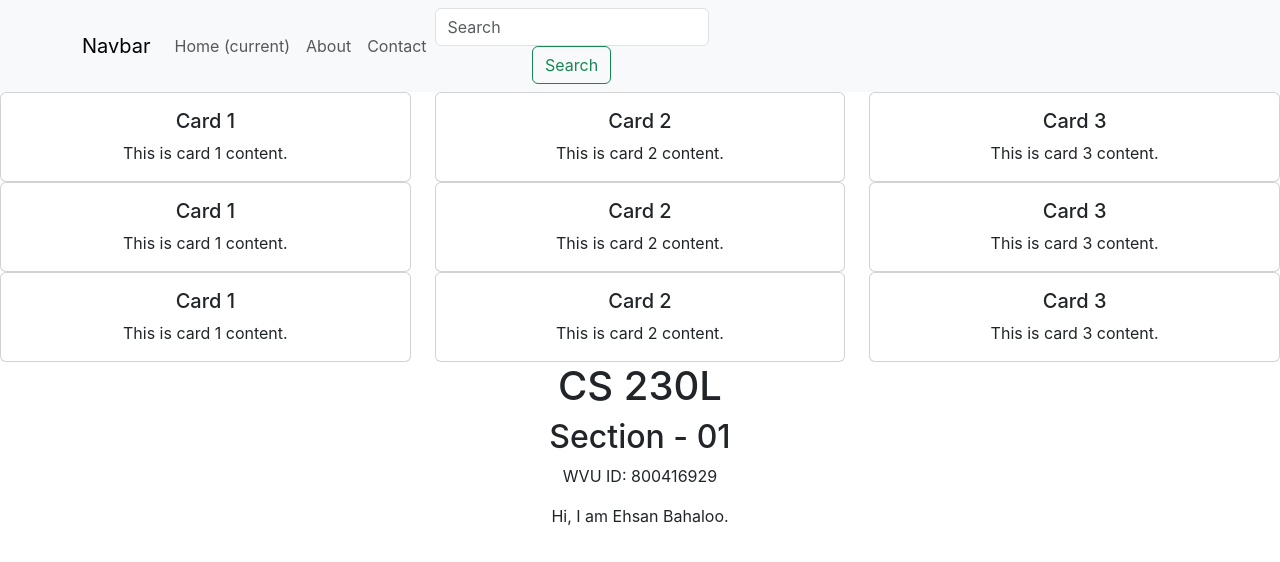
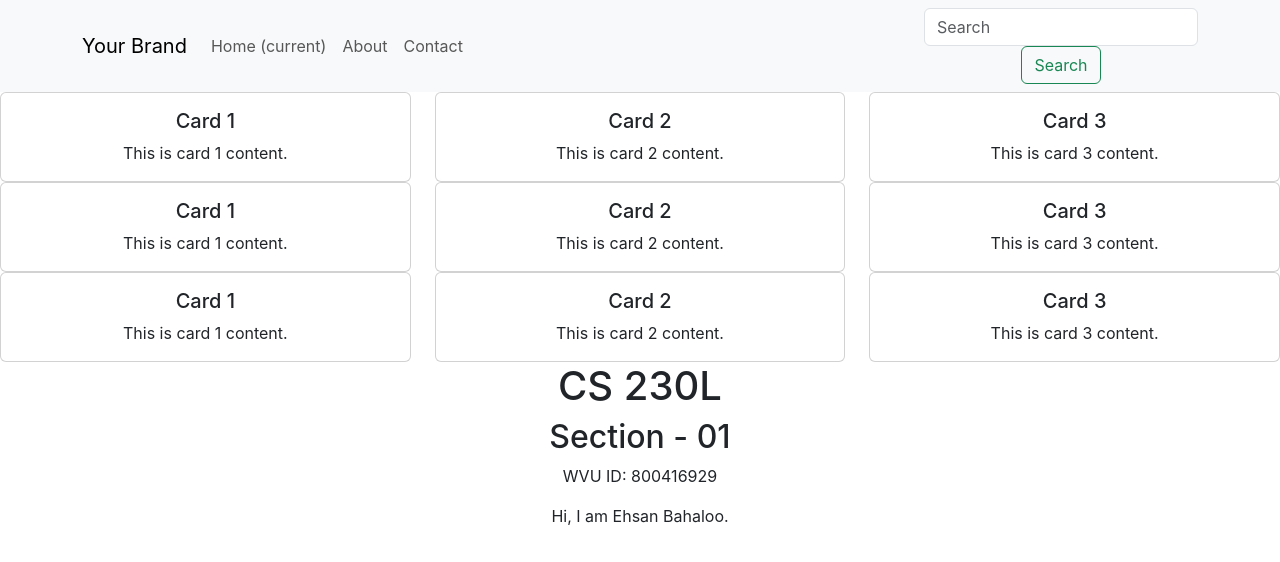
Before and after one commit to ebahaloowvu/CS230L7, a React (Create React App) app: page / in a window 1280 px wide. Shown: the top 562 px of the page. Built offline with nearby package versions, Linux system fonts and the light colour scheme; the HTML template or start-up script is replaced by a standard one.

Commit message:
Update Navbar.js

```diff
--- a/src/Navbar.js
+++ b/src/Navbar.js
@@ -5,7 +5,7 @@ const Navbar = () => {
     <nav className="navbar navbar-expand-lg navbar-light bg-light">
       <div className="container">
         <a className="navbar-brand" href="#">
-          Navbar
+          Your Brand
         </a>
         <button
           className="navbar-toggler"
@@ -36,8 +36,9 @@ const Navbar = () => {
               </a>
             </li>
           </ul>
-          {/* Search box */}
-          <form className="form-inline my-2 my-lg-0">
+        </div>
+        {/* Move the form element to the right */}
+        <form className="form-inline my-2 my-lg-0 ml-auto">
           <input
             className="form-control mr-sm-2"
             type="search"
@@ -49,7 +50,6 @@ const Navbar = () => {
           </button>
         </form>
       </div>
-      </div>
     </nav>
   );
 };
```
Lines whose indentation alone changed are shown as unchanged.
